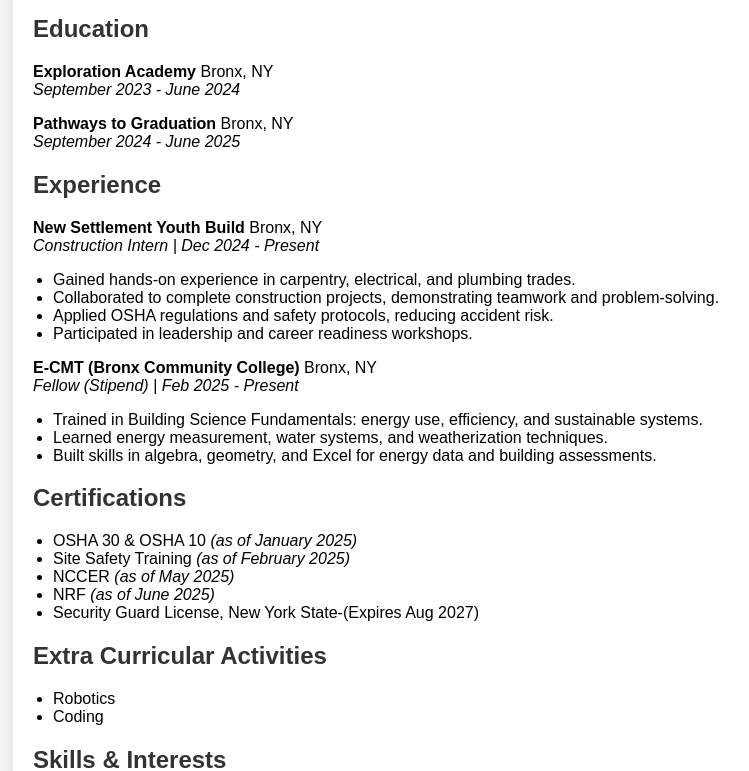
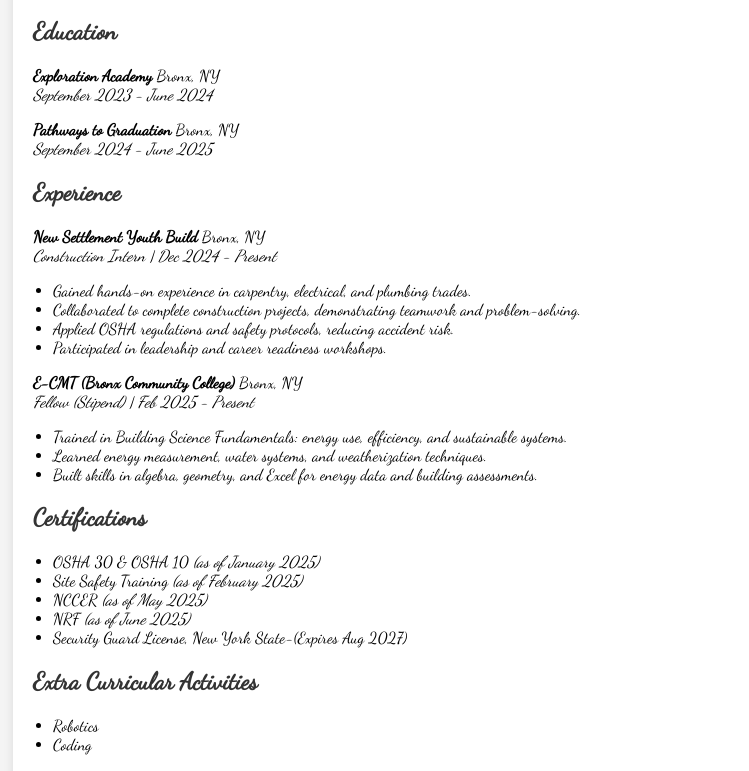
Before and after one commit to saidoutouray/saidoutouray.github.io, a plain HTML site: page index.html in a window 1280 px wide. Shown: the part 163-934 px from the top of the page, without its empty margins (207-956 px from the left). Drawn offline with Linux system fonts and the light colour scheme.

Commit message:
Add Dancing Script cursive font to site

```diff
--- a/index.html
+++ b/index.html
@@ -5,6 +5,8 @@
   <meta name="viewport" content="width=device-width, initial-scale=1.0"/>
   <title>Saidou Touray - Resume</title>
   <link rel="stylesheet" href="style.css" />
+  <link href="https://fonts.googleapis.com/css?family=Dancing+Script&display=swap" rel="stylesheet">
+
 </head>
 <body>
   <div class="container">
--- a/style.css
+++ b/style.css
@@ -1,8 +1,9 @@
 body {
-  font-family: Arial, sans-serif;
+  font-family: 'Dancing Script', cursive;
   background: #f4f4f4;
   margin: 0;
   padding: 0;
+  /* existing styles */
 }
 
 .container {
```
